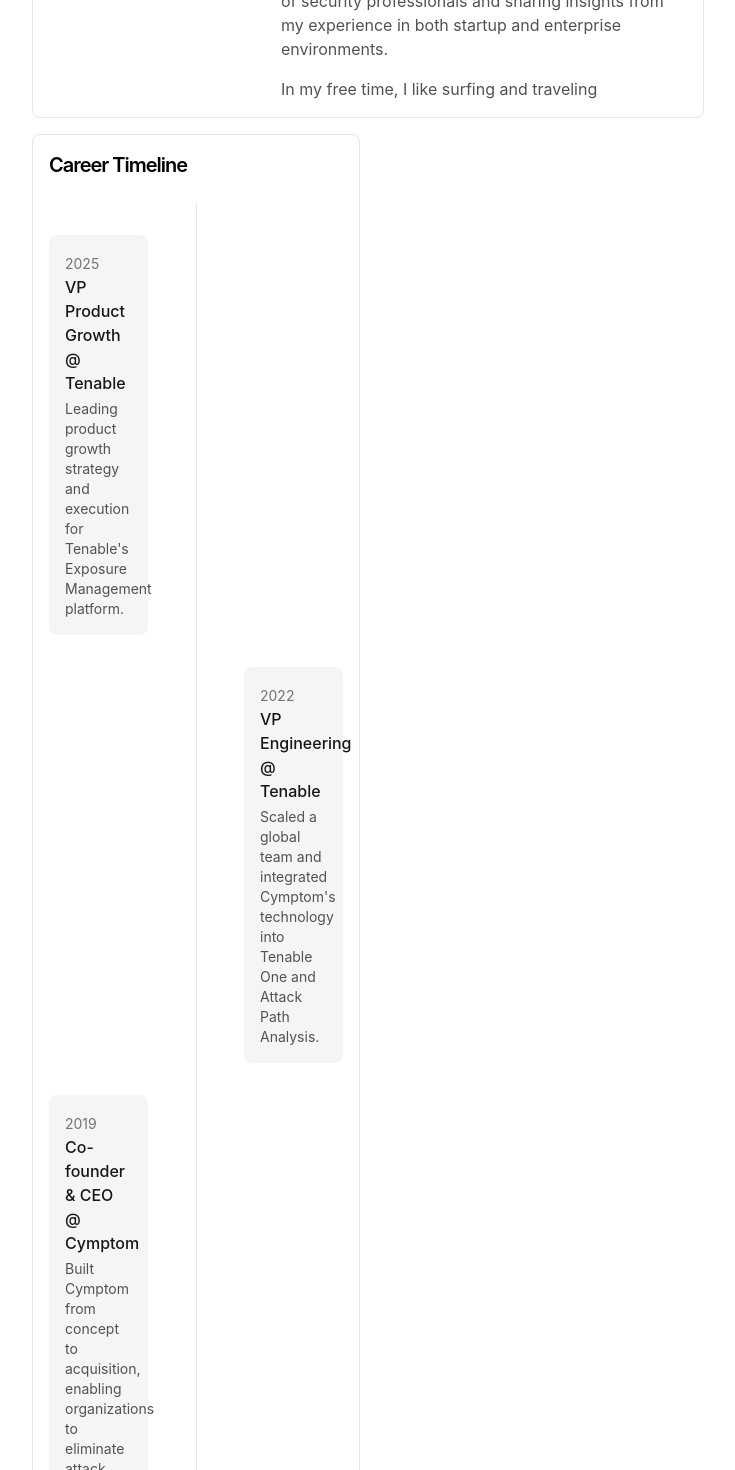
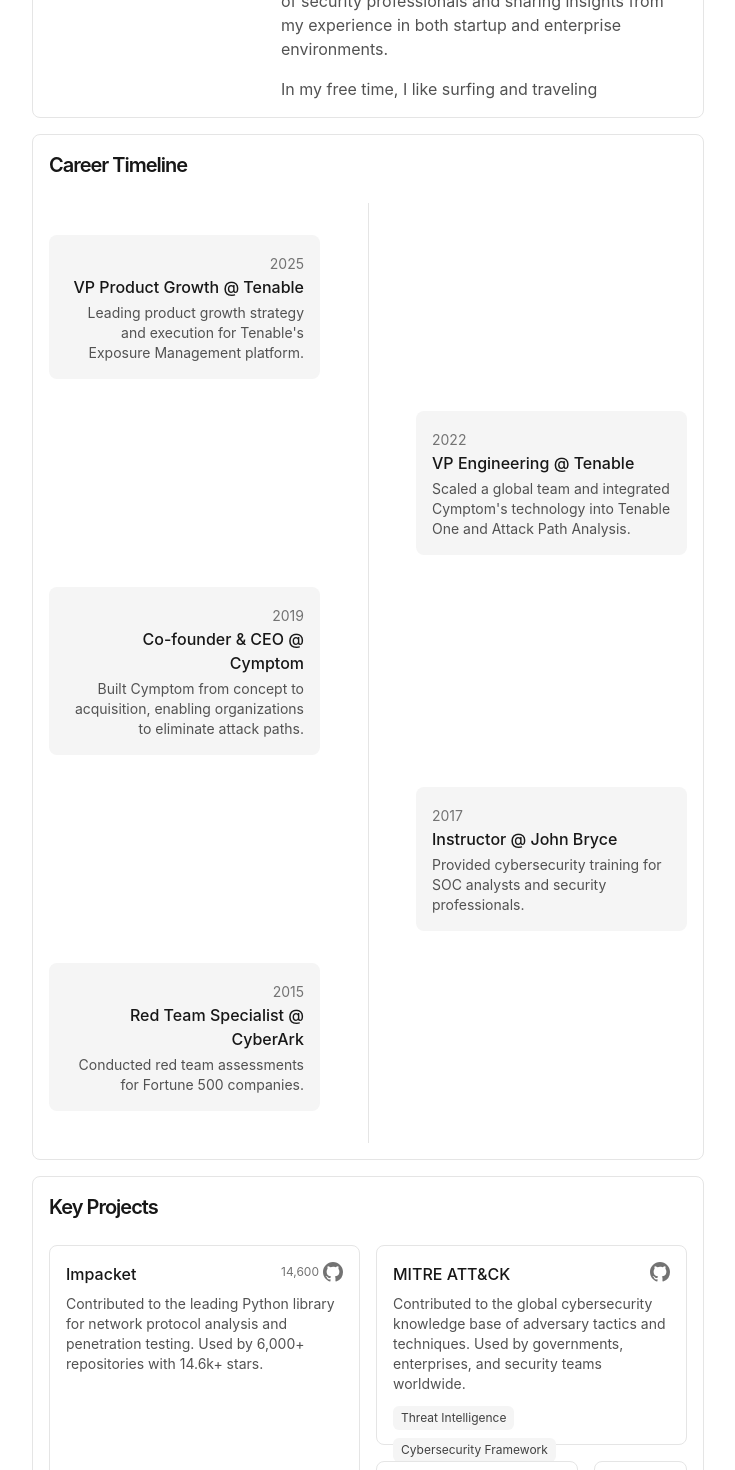
Before and after one commit to MrAnde7son/mrande7son-portfolio, a Next.js app: page / in a window 1280 px wide. Shown: the part 480-1950 px from the top of the page, without its empty margins (272-1007 px from the left). Built offline with nearby package versions, Linux system fonts and the light colour scheme.

Commit message:
Improve timeline responsiveness and dark mode contrast

```diff
--- a/app/components/ProjectCard.tsx
+++ b/app/components/ProjectCard.tsx
@@ -22,7 +22,7 @@
       className={`flex flex-col border border-neutral-200 dark:border-neutral-700 rounded-lg p-4 hover:bg-neutral-50 dark:hover:bg-neutral-800 hover:border-neutral-300 dark:hover:border-neutral-600 transition-colors transition-transform transform hover:scale-[1.02] ${className}`}
     >
       <div className="flex items-start justify-between mb-2">
-        <h3 className="font-medium text-neutral-900 dark:text-neutral-100">{title}</h3>
+        <h3 className="font-medium text-neutral-900 dark:text-white">{title}</h3>
         {href && (
           <Link
             href={href}
--- a/app/components/Timeline.tsx
+++ b/app/components/Timeline.tsx
@@ -67,13 +67,13 @@
             <div
               className={
                 index % 2 === 0
-                  ? 'md:col-start-1 md:pr-8 text-left'
+                  ? 'md:col-start-1 md:pr-8 md:text-right text-left'
                   : 'md:col-start-2 md:pl-8 text-left'
               }
             >
               <div className="bg-neutral-100 dark:bg-neutral-800 p-4 rounded-lg">
                 <time className="text-sm text-neutral-500 dark:text-neutral-300">{item.year}</time>
-                <h3 className="font-medium text-neutral-900 dark:text-neutral-100 mb-1">{item.title}</h3>
+                <h3 className="font-medium text-neutral-900 dark:text-white mb-1">{item.title}</h3>
                 <p className="text-neutral-600 dark:text-neutral-300 text-sm">{item.description}</p>
               </div>
             </div>
--- a/app/components/bento.tsx
+++ b/app/components/bento.tsx
@@ -2,7 +2,11 @@
 import React from 'react'
 
 export function BentoGrid({ children }: { children: React.ReactNode }) {
-  return <div className="grid gap-4 md:grid-cols-2">{children}</div>
+  return (
+    <div className="grid gap-4 md:grid-cols-2 max-w-7xl mx-auto">
+      {children}
+    </div>
+  )
 }
 
 export function BentoCard({ children, className = '' }: { children: React.ReactNode; className?: string }) {
--- a/app/components/posts.tsx
+++ b/app/components/posts.tsx
@@ -24,7 +24,7 @@
             href={`/blog/${post.slug}`}
           >
             <div className="w-full flex flex-col">
-              <p className="text-neutral-900 dark:text-neutral-100 tracking-tight">
+              <p className="text-neutral-900 dark:text-white tracking-tight">
                 {post.metadata.title}
               </p>
               <p className="text-neutral-500 dark:text-neutral-300">
--- a/app/page.tsx
+++ b/app/page.tsx
@@ -38,13 +38,13 @@
         </div>
       </BentoCard>
 
-      <BentoCard>
-        <h2 className="text-xl font-semibold tracking-tighter mb-6">Career Timeline</h2>
+      <BentoCard className="md:col-span-2">
+        <h2 className="text-xl font-semibold tracking-tighter mb-6 text-neutral-900 dark:text-white">Career Timeline</h2>
         <Timeline />
       </BentoCard>
 
       <BentoCard className="md:col-span-2">
-        <h2 className="text-xl font-semibold tracking-tighter mb-6">Key Projects</h2>
+        <h2 className="text-xl font-semibold tracking-tighter mb-6 text-neutral-900 dark:text-white">Key Projects</h2>
         <div className="grid gap-4 md:grid-cols-6 auto-rows-[200px]">
           {projects.map((project, index) => (
             <ProjectCard key={index} {...project} />
@@ -52,12 +52,12 @@
         </div>
       </BentoCard>
       <BentoCard>
-        <h2 className="text-xl font-semibold tracking-tighter mb-6">Latest Insights</h2>
+        <h2 className="text-xl font-semibold tracking-tighter mb-6 text-neutral-900 dark:text-white">Latest Insights</h2>
         <BlogPosts />
       </BentoCard>
 
       <BentoCard>
-        <h2 className="text-xl font-semibold tracking-tighter mb-6">Interactive Data</h2>
+        <h2 className="text-xl font-semibold tracking-tighter mb-6 text-neutral-900 dark:text-white">Interactive Data</h2>
         <InteractiveChart />
       </BentoCard>
     </BentoGrid>
```
